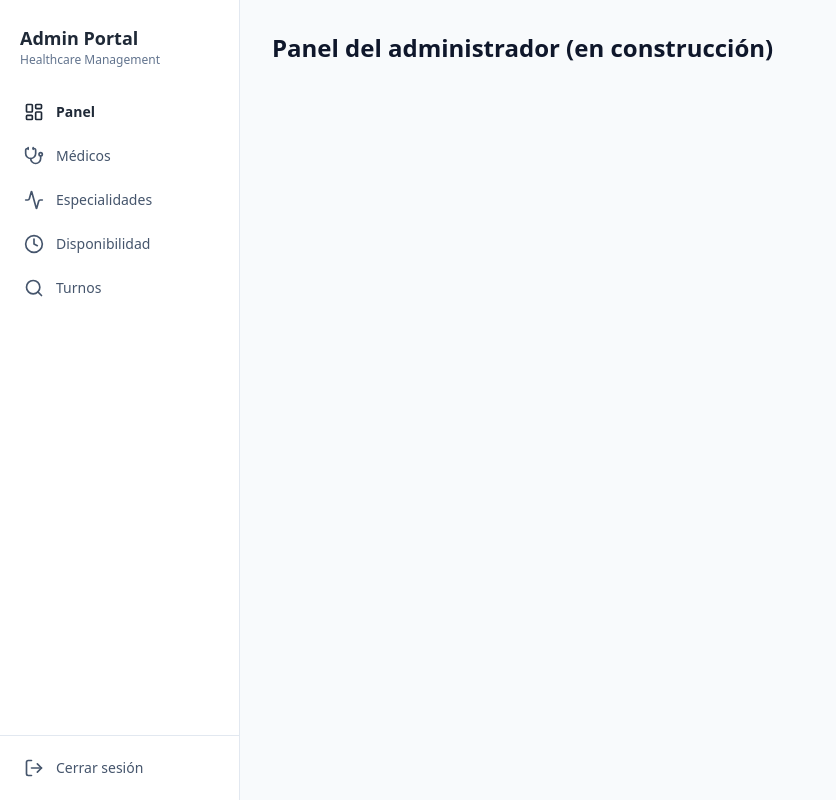
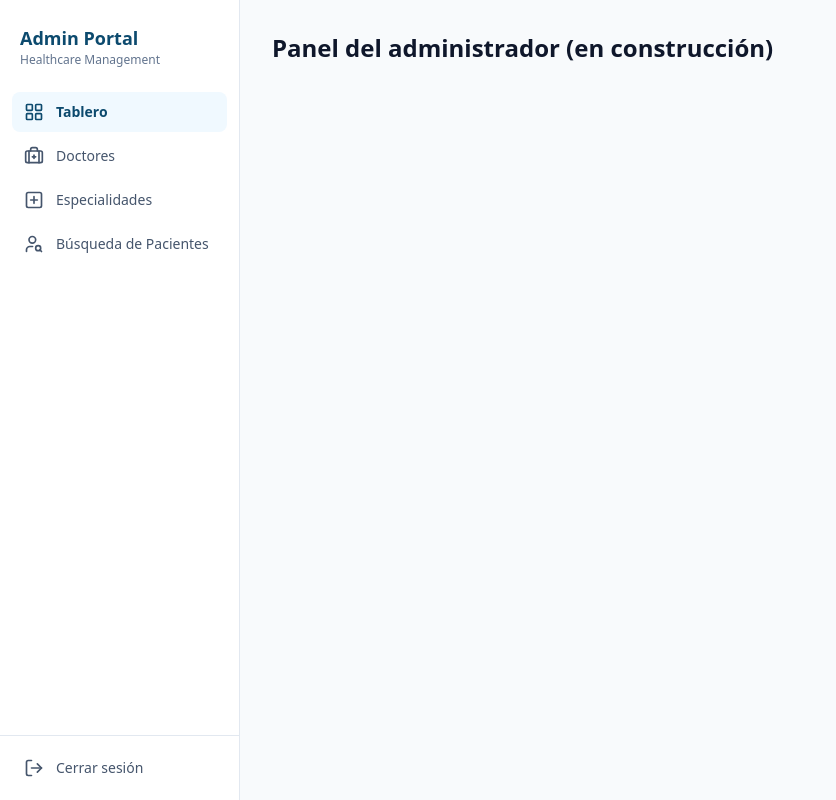
Before and after one commit to mateorusconi/DSW-TFI-Frontend, a React (Vite) app: page /admin in a window 1280 px wide. Shown: the whole page, without its empty margins (0-836 px from the left). Built offline with nearby package versions, Linux system fonts and the light colour scheme.

Commit message:
Sidebar segun mockup v1.4 y tokens primary en @theme

```diff
--- a/src/index.css
+++ b/src/index.css
@@ -1,5 +1,10 @@
 @import "tailwindcss";
-
+/* Tokens de color del equipo: los usan Sidebar, PageHeader, AdminHeader y PatientNavbar (primary-*) */
+@theme {
+  --color-primary-50: #f0f9ff;
+  --color-primary-600: #075985;
+  --color-primary-700: #0c4a6e;
+}
 
 @layer base {
 *,
--- a/src/modules/shared/components/organisms/Sidebar.jsx
+++ b/src/modules/shared/components/organisms/Sidebar.jsx
@@ -1,5 +1,4 @@
-import { useLocation } from 'react-router-dom'
-import { LayoutDashboard, Stethoscope, Activity, Clock, Search, LogOut } from 'lucide-react'
+import { LayoutGrid, BriefcaseMedical, SquarePlus, UserSearch, LogOut } from 'lucide-react'
 import SidebarItem from '../molecules/SidebarItem'
 import { PATHS } from '../../../../router/paths'
 
@@ -11,20 +10,16 @@ import { PATHS } from '../../../../router/paths'
  * - SOLID D: no sabe cómo se cierra la sesión; recibe `onLogout` del template.
  * - Hijo → padre: `onNavigate` avisa al layout que se eligió un ítem (para cerrar el menú en mobile).
  * - HTML semántico: <aside> + <nav>.
+ * - Ítems e íconos según el mockup del TPI (v1.4).
  */
+const ITEMS = [
+    { to: PATHS.adminHome, icon: LayoutGrid, label: 'Tablero', end: true },
+    { to: PATHS.doctors, icon: BriefcaseMedical, label: 'Doctores' },
+    { to: PATHS.specialties, icon: SquarePlus, label: 'Especialidades' },
+    { to: PATHS.appointmentsSearch, icon: UserSearch, label: 'Búsqueda de Pacientes' },
+]
+
 function Sidebar({ onLogout, onNavigate }) {
-    const { pathname } = useLocation()
-
-    // Disponibilidad cuelga de /admin/medicos: sin esto se resaltarían "Médicos" y "Disponibilidad" a la vez.
-    const isAvailability = pathname.endsWith('/disponibilidad')
-
-    const items = [
-        { to: PATHS.adminHome, icon: LayoutDashboard, label: 'Panel', end: true },
-        { to: PATHS.doctors, icon: Stethoscope, label: 'Médicos', active: pathname.startsWith(PATHS.doctors) && !isAvailability },
-        { to: PATHS.specialties, icon: Activity, label: 'Especialidades' },
-        { to: PATHS.availability, icon: Clock, label: 'Disponibilidad', active: isAvailability },
-        { to: PATHS.appointmentsSearch, icon: Search, label: 'Turnos' },
-    ]
 
     return (
         <aside className="flex h-full w-60 flex-col border-r border-slate-200 bg-white">
@@ -34,7 +29,7 @@ function Sidebar({ onLogout, onNavigate }) {
             </div>
 
             <nav aria-label="Menú principal" className="flex-1 space-y-1 overflow-y-auto px-3">
-                {items.map((item) => (
+                {ITEMS.map((item) => (
                     <SidebarItem key={item.to} {...item} onClick={onNavigate} />
                 ))}
             </nav>
```
